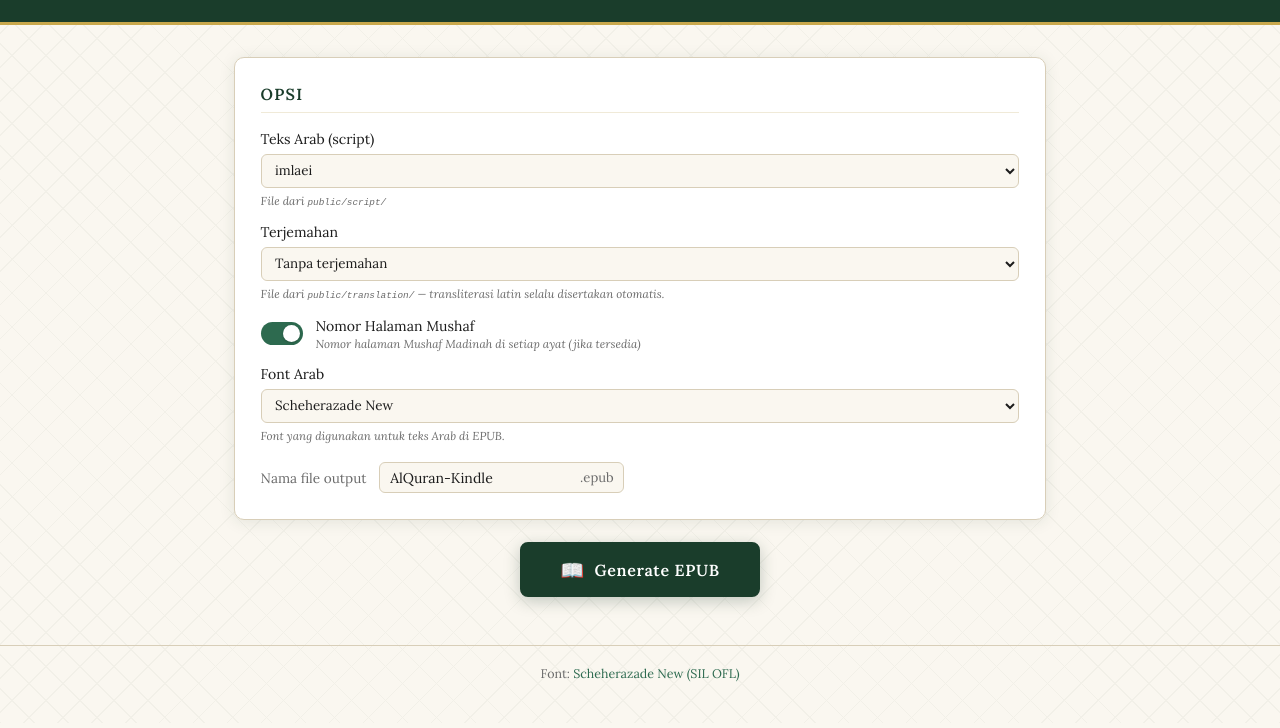
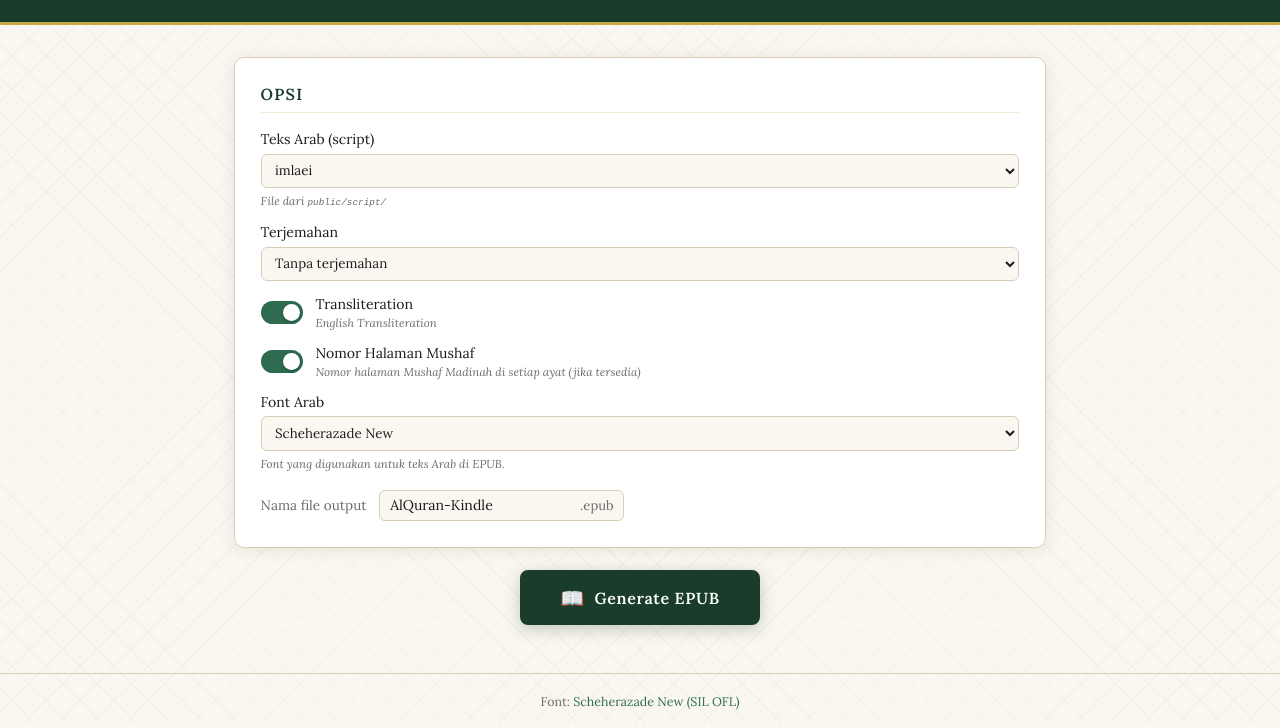
Before and after one commit to TwoA2U/Quran-Generator, a website built with Vite: page index.html in a window 1280 px wide. Shown: the part 77-805 px from the top of the page. Built offline with nearby package versions, Linux system fonts and the light colour scheme.

Commit message:
fix: map transliteration and page number correctly

```diff
--- a/index.html
+++ b/index.html
@@ -44,17 +44,26 @@
                         <select class="text-field" id="edition-translation">
                             <!-- populated by JS from AVAILABLE_TRANSLATIONS -->
                         </select>
-                        <small
-                            >File dari <code>public/translation/</code> —
-                            transliterasi latin selalu disertakan
-                            otomatis.</small
-                        >
+                    </label>
+                    <label class="toggle-label">
+                        <input type="checkbox" id="opt-latin" checked />
+
+                        <span class="toggle-track"
+                            ><span class="toggle-thumb"></span
+                        ></span>
+
+                        <span class="toggle-text">
+                            Transliteration
+                            <small>English Transliteration</small>
+                        </span>
                     </label>
                     <label class="toggle-label">
                         <input type="checkbox" id="opt-page" checked />
+
                         <span class="toggle-track"
                             ><span class="toggle-thumb"></span
                         ></span>
+
                         <span class="toggle-text">
                             Nomor Halaman Mushaf
                             <small
@@ -63,6 +72,7 @@
                             >
                         </span>
                     </label>
+
                     <label class="field-label">
                         Font Arab
                         <select class="text-field" id="opt-font">
```
